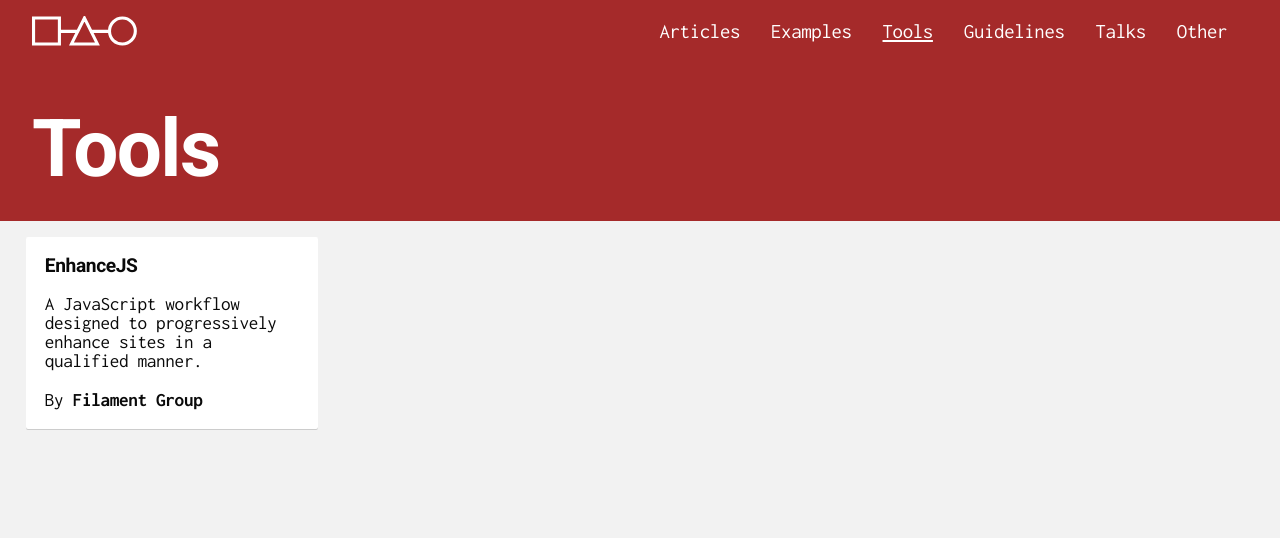
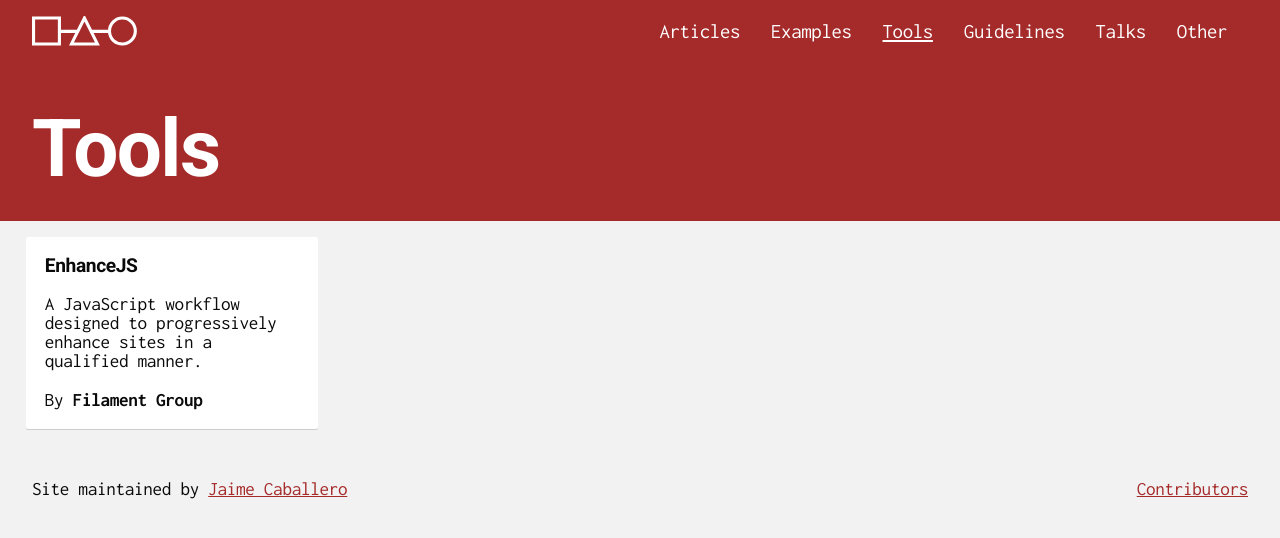
Before and after one commit to jaicab/progressiveenhancement, a Jekyll site: the page built from tools.md, in a window 1280 px wide. Shown: the top 538 px of the page. Built offline with Jekyll 4.4.1, drawn with Linux system fonts in a browser that asks for light colours.

Commit message:
Fix homepage title and add footer

```diff
--- a/_config.yml
+++ b/_config.yml
@@ -1,6 +1,6 @@
 title: Progressive Enhancement Resources
 description: >
-  Where all things are progressively enhanced
+  Collection of articles, talks, tools and other resources about Progressive Enhancement
 baseurl: ""
 url: "https://progressiveenhancement.org"
 
--- a/_includes/footer.html
+++ b/_includes/footer.html
@@ -1,8 +1,11 @@
 
   <footer role="contentinfo" class="l-footer l-footer--main">
-    <div class="wrap">
-
-    </div>
+	<div class="l-footer--main__container">
+		Site maintained by <a href="https://jaicab.com" rel="external">Jaime Caballero</a>
+	</div>
+	<div class="l-footer--main__container">
+		<a href="https://github.com/jaicab/progressiveenhancement/graphs/contributors" rel="external">Contributors</a>
+	</div>
   </footer>
 
 </body>
--- a/_includes/head.html
+++ b/_includes/head.html
@@ -13,7 +13,7 @@
     <![endif]-->
 
     <title>
-    {% if page.url == "/index.html" %}
+    {% if page.title == "Progressive Enhancement" %}
         {{ site.title }}
     {% elsif page.microtitle %}
         {{ page.microtitle }} | {{ site.title }}
--- a/_sass/layout/_footer.scss
+++ b/_sass/layout/_footer.scss
@@ -4,5 +4,26 @@
 }
 
 .l-footer--main {
+	padding: 1em 2em;
 
+	a {
+		color: $color-bg-header;
+    	text-decoration: underline;
+	}
 }
+
+.l-footer--main__container {
+	font-size: 1.2em;
+	padding-bottom: 1em;
+}
+
+@include mq($from: medium) {
+	.l-footer--main__container {
+		float: left;
+		width: 50%;
+
+		&:nth-child(2) {
+			text-align: right;
+		}
+	}
+}
```
